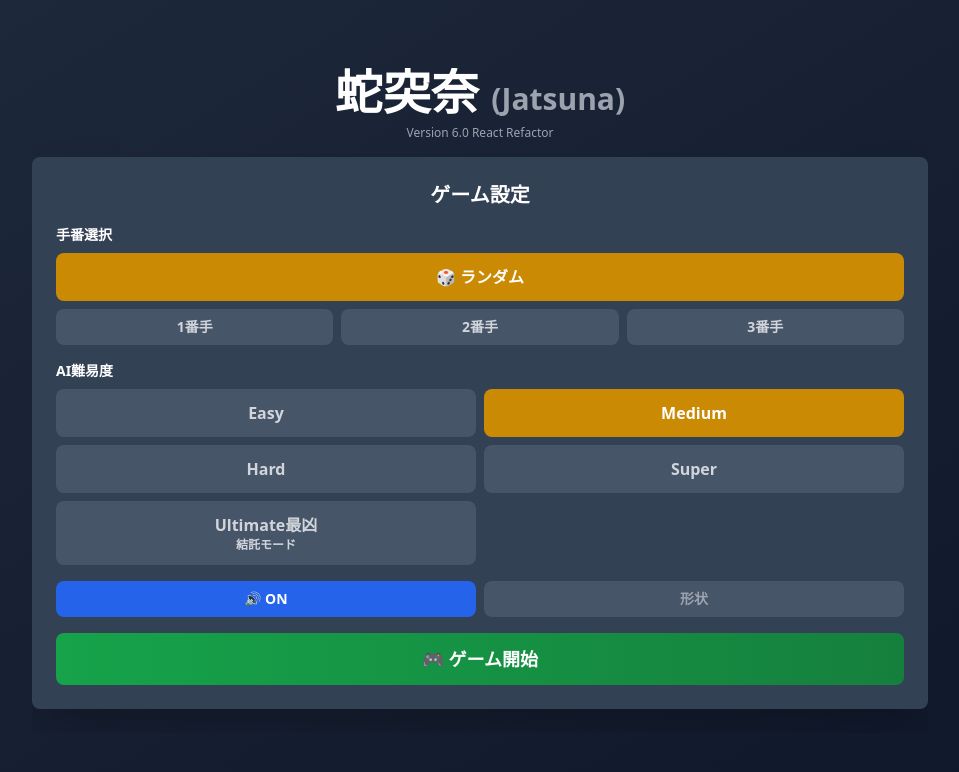
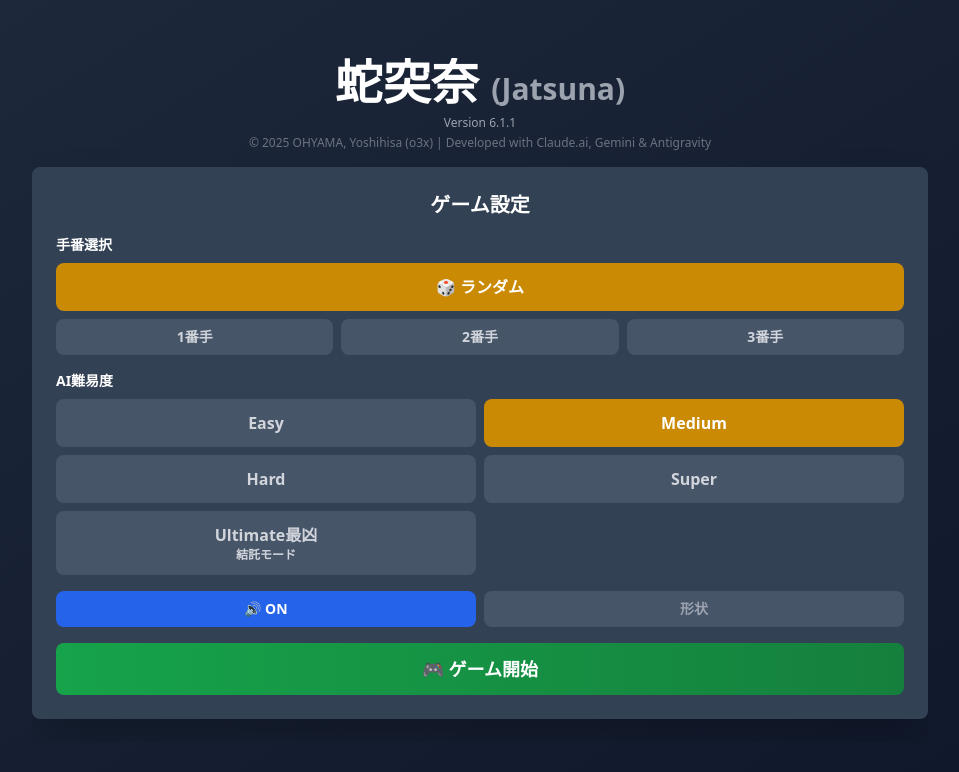
Before and after one commit to o3x/jatsuna, a React (Vite) app: page / in a window 1280 px wide. Shown: the top 772 px of the page, without its empty margins (160-1119 px from the left). Built offline with nearby package versions, Linux system fonts and the light colour scheme.

Commit message:
Update version to 6.1.1 and add copyright notice

```diff
--- a/src/App.jsx
+++ b/src/App.jsx
@@ -56,7 +56,10 @@ function App() {
                     <h1 className="text-4xl md:text-5xl font-bold text-white mb-2">
                         蛇突奈 <span className="text-2xl md:text-3xl text-gray-400">(Jatsuna)</span>
                     </h1>
-                    <p className="text-gray-400 text-xs">Version 6.0 React Refactor</p>
+                    <p className="text-gray-400 text-xs">Version 6.1.1</p>
+                    <p className="text-gray-500 text-xs mt-1">
+                        © 2025 OHYAMA, Yoshihisa (o3x) | Developed with Claude.ai, Gemini & Antigravity
+                    </p>
                 </div>
 
                 {showRoulette && <Roulette onComplete={handleRouletteComplete} />}
```
